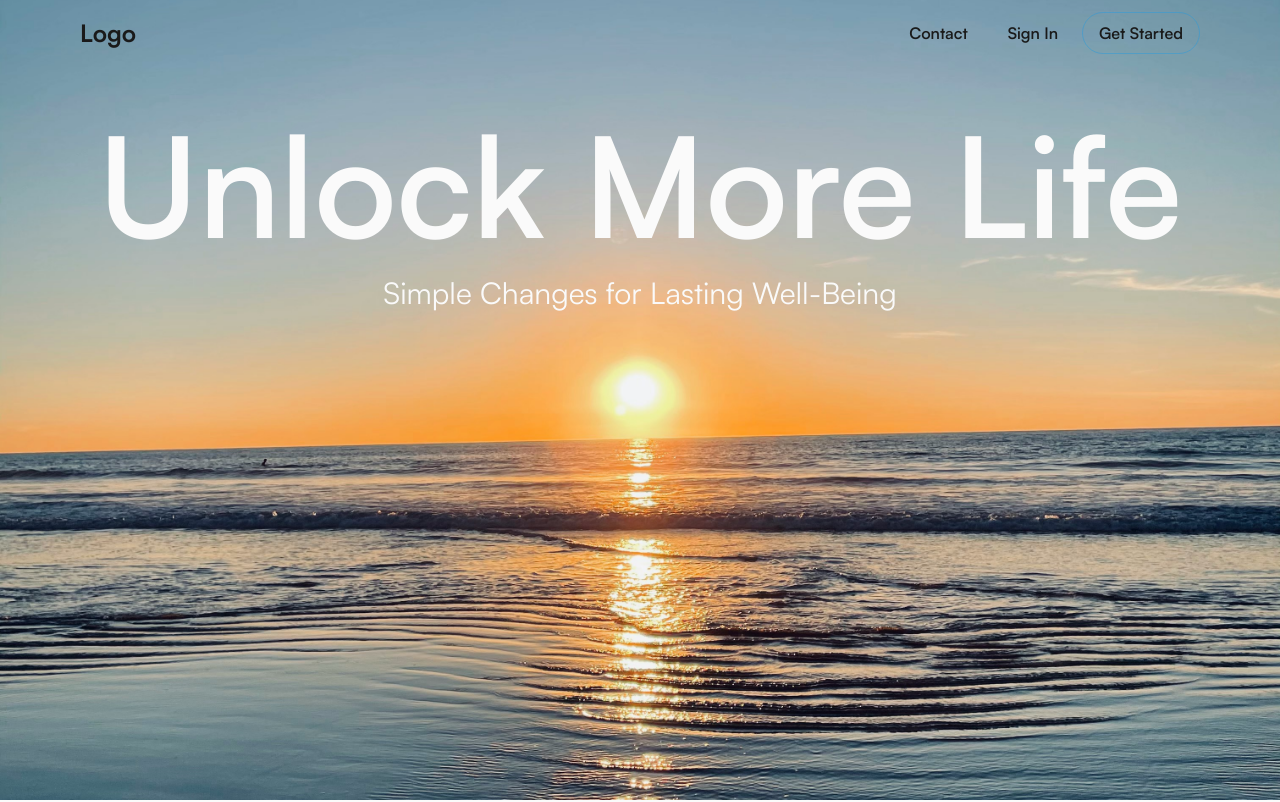
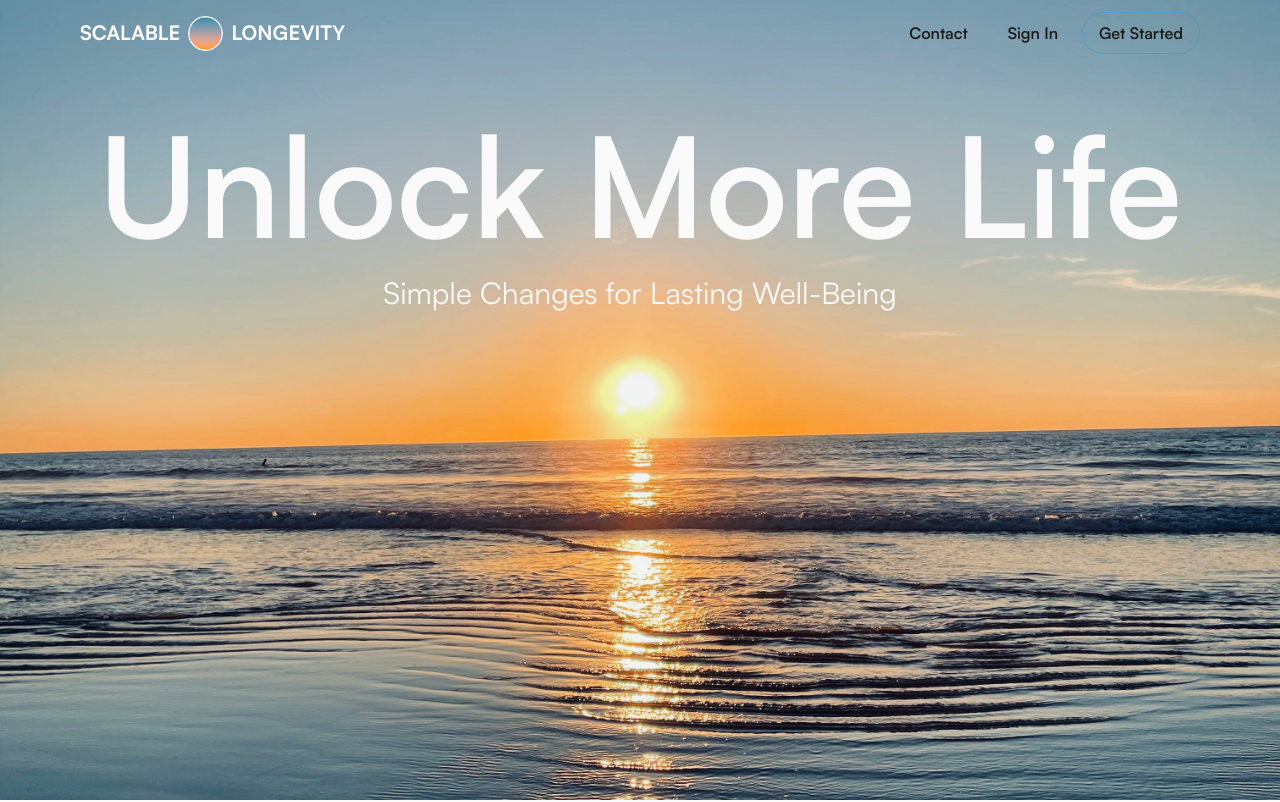
Before and after one commit to arthurtomasi23/scalable-longevity-v2, a Next.js app in the folder website/: page / in a window 1280 px wide. Shown: the top 802 px of the page. Built offline with nearby package versions, Linux system fonts and the light colour scheme.

Commit message:
changed headernav logic and added logo

```diff
--- a/website/src/components/Logo.tsx
+++ b/website/src/components/Logo.tsx
@@ -1,10 +1,39 @@
 import React from "react";
 import Link from "next/link";
+import Image from "next/image";
+import { usePathname } from "next/navigation";
 
 export default function Logo() {
+  const pathname = usePathname();
+  const [atTop, setAtTop] = React.useState(true);
+
+  React.useEffect(() => {
+    const handleScroll = () => setAtTop(window.scrollY === 0);
+    window.addEventListener("scroll", handleScroll, { passive: true });
+    handleScroll();
+    return () => window.removeEventListener("scroll", handleScroll);
+  }, []);
+
+  const isHome = pathname === "/";
+  const textColor = isHome
+    ? atTop
+      ? "text-white"
+      : "text-black"
+    : "text-black";
+
   return (
-    <div className="text-2xl font-bold text-font-primary">
-      <Link href="/">Logo</Link>
+    <div className={`text-xl font-bold ${textColor}`}>
+      <Link href="/" className="flex items-center gap-2">
+        SCALABLE
+        <Image
+          src="/logo.png"
+          alt="Logo"
+          className="rounded-full"
+          width={35}
+          height={35}
+        />
+        LONGEVITY
+      </Link>
     </div>
   );
 }
```
Also changed, not shown: website/public/logo.png (added), 1 other file (tests, documents, lock files or other folders).
